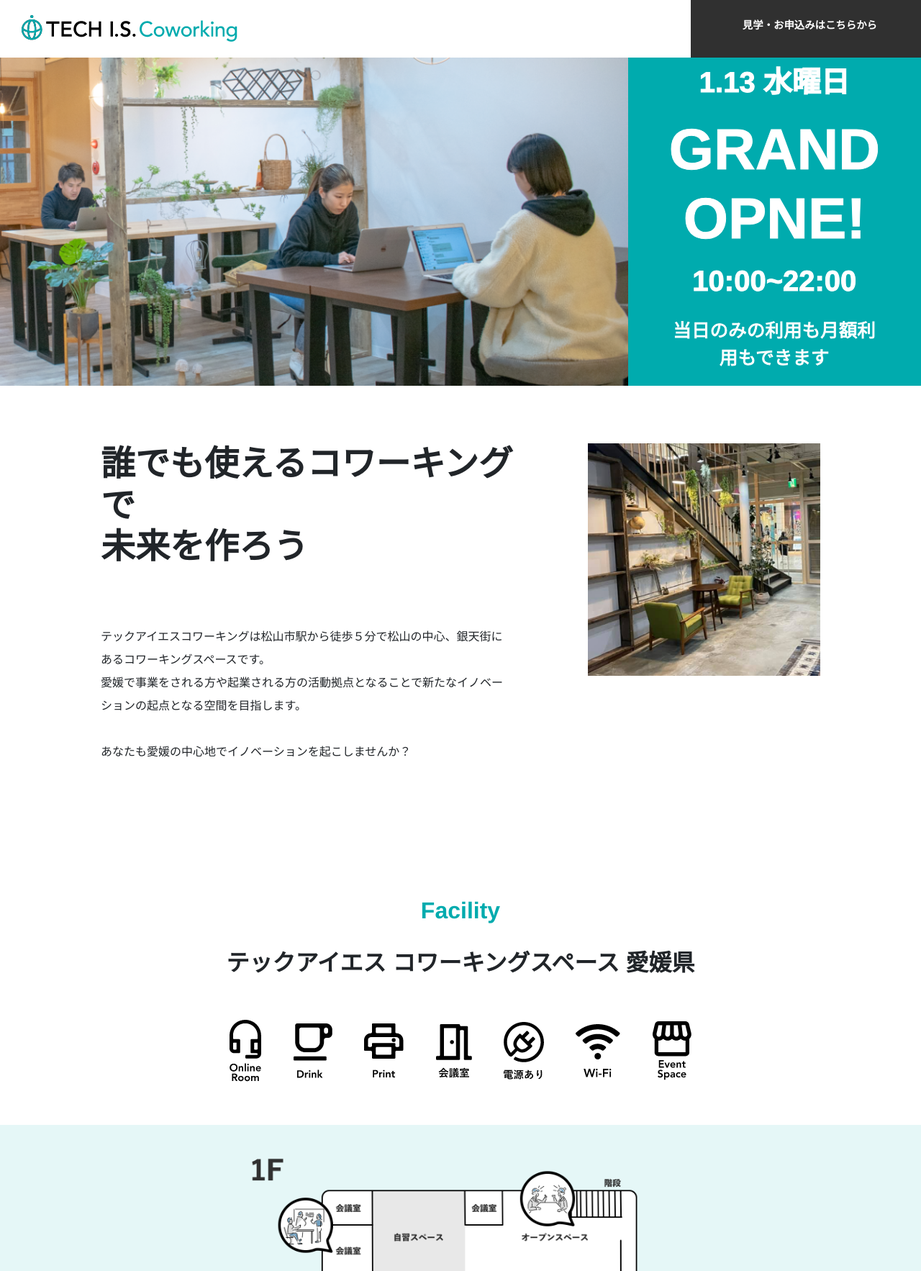
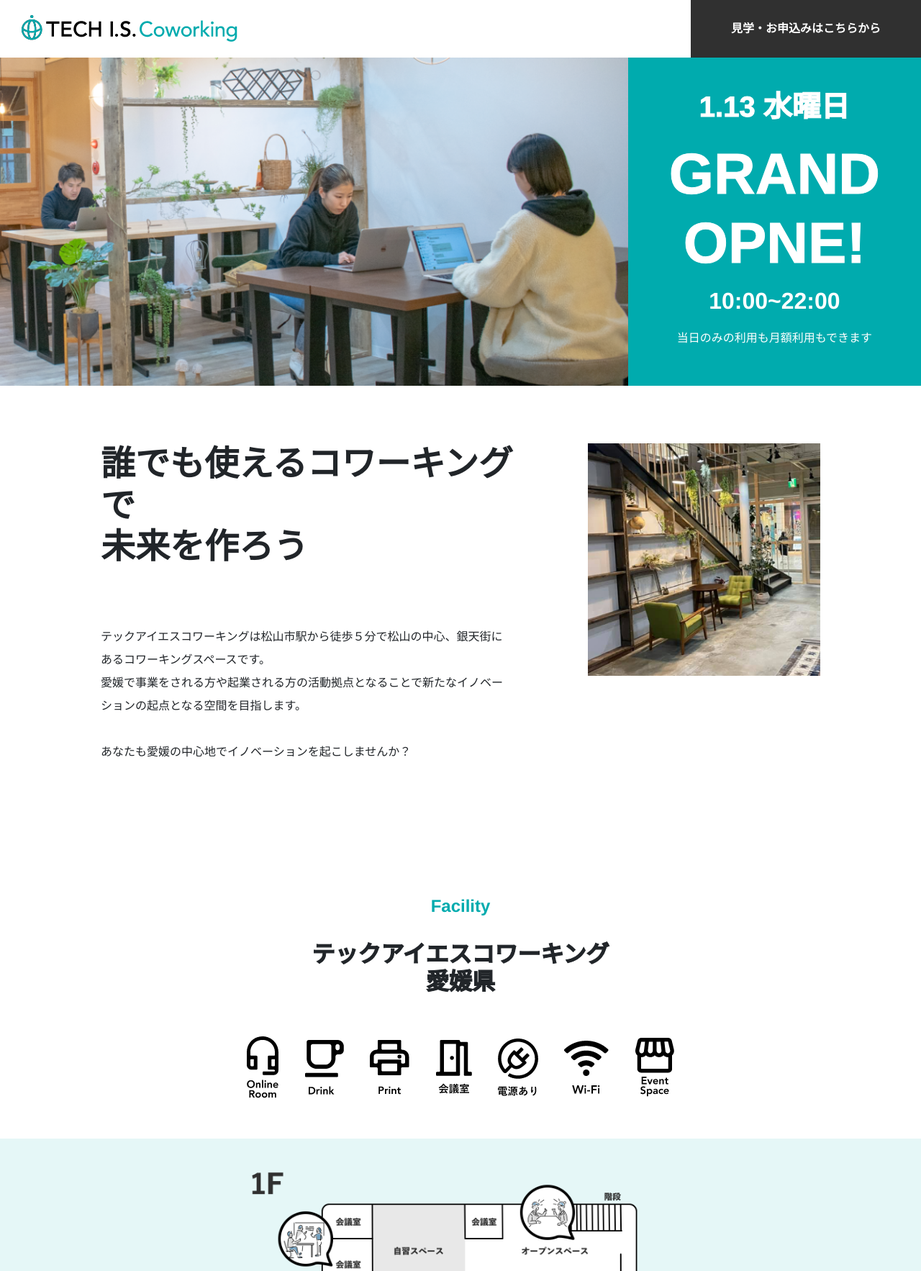
Before and after one commit to fgdgate/TECHIS_C_HP, a PHP site: page /techis.html in a window 1280 px wide. Shown: the top 1766 px of the page at 72% size. Run offline with PHP 8.4, Linux system fonts and the light colour scheme; some libraries are stand-ins or nearby versions.

Commit message:
レスポンシブ対応実装

```diff
--- a/style.css
+++ b/style.css
@@ -40,16 +44,13 @@ a:hover {
       .wrap_inner{
       padding: 0 4%;
       }
-}
+} */
 
 /* commonシート */
-.mobile-br {
-      display: none;
-}
 .common-small-title {
       text-align: center;
       color: #00abae;
-      font-size: 2rem;
+      font-size: 24px;
       font-weight: 600;
       margin-top: 20px;
 }
@@ -88,7 +89,7 @@ a:hover {
       left: 0;
       right: 0;
       z-index: 999;
-      width: 100%;
+      background: #ffffff;
       display: flex;
       justify-content: space-between;
       height: 80px;
@@ -102,17 +103,19 @@ a:hover {
 .header-btn {
       width: 320px;
       text-align: center;
+      background-color: #303030;
       position:relative;
-      background-color: #303030;
 }
 
 .header-btn p {
-      font-size: 0.9rem;
-      font-weight: 600;
-      padding: 25px;
-      width: 250px;
-      text-align: center;
-      margin: auto;
+    font-weight: 600;
+    width: 250px;
+    position:absolute;
+    top: 50%;
+    left: 50%;
+    transform: translateY(-50%) translateX(-50%);
+    -webkit-transform: translateY(-50%) translateX(-50%);
+    margin: auto;
 }
 
 /* fv */
@@ -162,16 +169,13 @@ a:hover {
 }
 
 .fv-time {
-      font-size: 2.5rem;
+      font-size: 2rem;
       font-weight: 800;
-      -webkit-text-stroke-width: 1px;
 }
 
 .fv-sub {
-      font-size: 1.6rem;
       font-weight: 400;
-      -webkit-text-stroke-width: 1px;
-      margin-top: 20px;
+
 }
 
 /* about */
@@ -219,7 +223,7 @@ a:hover {
 }
 
 .facility-icon img {
-      margin: 20px;
+      margin: 16px;
 }
 
 .facility-space-icon {
--- a/techis.html
+++ b/techis.html
@@ -19,7 +19,7 @@
                   <h1><img src="image\logo.png" alt="ヘッダーロゴ"></h1>
             </div>
             <a href="https://forms.gle/dKHLvPUtbcNNEAfR6" class="header-btn">
-            <p><i class="fa-thin fa-file-contract"></i>見学・お申込みはこちらから</p>
+            <p>見学・お申込みはこちらから</p>
             </a>
       </header>
 
@@ -27,7 +27,10 @@
       <div class="fv">
             <div class="fv-main">
                   <div class="fv-img">
-                        <img src="image\fv.png" alt="fv画像" class="img-fluid">
+                        <img src="image\fv.png" alt="fv画像">
+                  </div>
+                  <div class="mobile-fv-img">
+                        <img src="image\mobile-fv.png" alt="mobile-fv">
                   </div>
                   <div class="fv-message">
                         <div class="fv-txt">
@@ -44,6 +47,7 @@
       <!-- about -->
       <div class="about">
             <div class="about-main">
+
                   <div class="container">
                         <div class="row">
                               <div class="col-xl-7 col-lg-12">
@@ -61,7 +65,7 @@
                               </div>
                               <div class="col-xl-5 about-res-img">
                                     <div class="about-img">
-                                          <img src="image\about.png" alt="about飾画像"  class="img-fluid">
+                                          <img src="image\about.png" alt="about画像" class="img-fluid">
                                     </div>
                               </div>
                         </div>
@@ -77,8 +81,8 @@
                         <p class="common-small-title">
                               Facility
                         </p>
-                        <h3 clas="common-title">
-                              テックアイエス コワーキングスペース 愛媛県
+                        <h3 class="common-title">
+                              テックアイエスコワーキング <br>愛媛県
                         </h3>
                   </div>
                   <div class="facility-content">
@@ -91,6 +95,9 @@
                               <img src="image\wifi.png" alt="" class="img-fluid">
                               <img src="image\event.png" alt="" class="img-fluid">
                         </div>
+                        <div class="mobile-facility-icon" style="text-align: center;">
+                              <img src="image\mobile-icon.png" alt="" class="img-fluid">
+                        </div>
                         <div class="facility-space-icon">
                               <img src="image\space.png" alt="" class="img-fluid">
                         </div>
@@ -99,6 +106,23 @@
       </div>
       <!-- facility -->
 
+      <!-- figure -->
+  <!-- <div class="figure">
+      <div class="figure-main">
+        <div class="container">
+          <div class="row">
+            <div class="col-sm-12">
+              <img src="" alt="" class="img-fluid">
+            </div>
+            <div class="col-sm-12">
+              <img src="" alt="" class="img-fluid">
+            </div>
+          </div>
+        </div>
+      </div>
+    </div> -->
+    <!-- figure -->
+
       <!-- feature -->
       <div class="feature">
             <div class="feature-main">
@@ -106,7 +130,7 @@
                         <p class="common-small-title">
                               Feature
                         </p>
-                        <h3 clas="common-title">
+                        <h3 class="common-title">
                               各スペースの紹介
                         </h3>
                         <div class="feature-content">
@@ -119,13 +143,13 @@
                                           </div>
                                           <div class="col-sm-4">
                                                 <img src="image\open2.png" alt="" class="img-fluid">
-                                                <h4 class="feature-content-title">オープンスペース 1F</h4>
-                                                <p class="feature-content-message">来客の方や利用者の方とリラックスして打ち合わせすることができるスペースです。</p>
+                                                <h4 class="feature-content-title">自主スペース1F/2F</h4>
+                                                <p class="feature-content-message">フリードリンク（アイス/ホット）でコーヒーを飲みながら、集中して作業することができるスペースです。</p>
                                           </div>
                                           <div class="col-sm-4">
                                                 <img src="image\door.png" alt="" class="img-fluid">
-                                                <h4 class="feature-content-title">オープンスペース 1F</h4>
-                                                <p class="feature-content-message">来客の方や利用者の方とリラックスして打ち合わせすることができるスペースです。</p>
+                                                <h4 class="feature-content-title">オンラインルーム2F</h4>
+                                                <p class="feature-content-message">誰にも見られない空間で、集中してテレワークすることができるスペースです。</p>
                                           </div>
                                           <div class="col-sm-12">
                                                 <p style="margin-top: 50px;">※会議室、イベントスペースの時間貸しもありますので、お問合せ下さい。</p>
@@ -159,7 +183,7 @@
                               <div class="row">
                                     <div class="col-sm-6">
                                           <h4 style="text-align: center; margin-top: 72px;">月額会員</h4>
-                                          <p style="text-align: left; padding: 0 30px; line-height: 2;">
+                                          <p style="line-height: 2;">
                                                 ご利用に関する案内などのため、原則店頭で対面申込みとさせていただきます。 申込みは、オンラインで行います。（株式会社メタップスペイメントが提供する「会費ペイ」というサービスを使用しています。）
                                                 <br>
                                                 まずはHPフォームからお問い合わせください。2営業日以内にお返事いたします。
@@ -167,7 +191,7 @@
                                     </div>
                                     <div class="col-sm-6">
                                           <h4 style="text-align: center; margin-top: 72px;">単発利用（ドロップイン）</h4>
-                                          <p style="text-align: left; padding: 0 30px; line-height: 2;">
+                                          <p style="line-height: 2;">
                                                 利用したい日にお越しください。 氏名・電話番号・利用時間をお伺いし、利用料金をお支払いいただきます。 出入りするためのカードをお渡しし、デポジットとして1,000円お預かりします。
                                                 <br>
                                                 利用が終わりましたら、カードをお返しいただき、デポジットをお返しします。
@@ -224,15 +248,15 @@
                                           </table>
 
                                           <div class="price-message">
-                                                <p style="font-size: 0.8rem;">※月額会員の申し込みは、入会金としてICカード１枚につき3,300円（税込）の事務手数料が発生します。</p>
-                                                <p style="font-size: 0.8rem;">※オンラインルームは、月額会員さまの利用希望が多いため、単発利用（ドロップイン）でのご利用はできません。</p>
-                                                <p style="font-size: 0.8rem;">※法人契約をご希望の方は、見学申し込みからお問い合わせください。</p>
+                                                <p>※月額会員の申し込みは、入会金としてICカード１枚につき3,300円（税込）の事務手数料が発生します。</p>
+                                                <p>※オンラインルームは、月額会員さまの利用希望が多いため、単発利用（ドロップイン）でのご利用はできません。</p>
+                                                <p>※法人契約をご希望の方は、見学申し込みからお問い合わせください。</p>
                                           </div>
 
                                           <div class="table-price2">
                                                 <strong>お支払方法</strong>
                                                       <table class="table table-bordered">
-                                                            <thead class="tead-dark">
+                                                            <thead class="thead-dark">
                                                                   <tr>
                                                                         <!-- <th scope="col"></th> -->
                                                                         <th scope="col">月額会員※1</th>
```
Also changed, not shown: other parts of style.css (+187 -1 lines).
